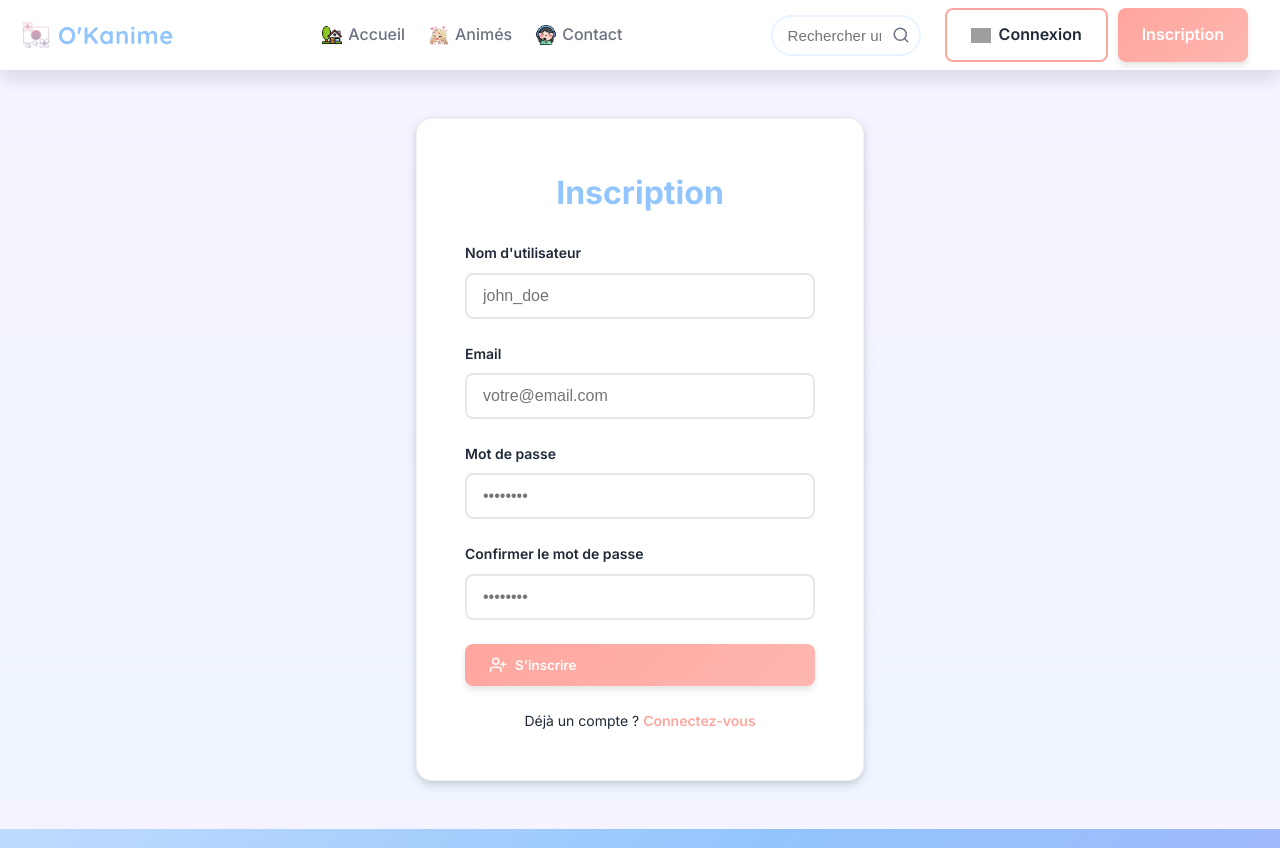
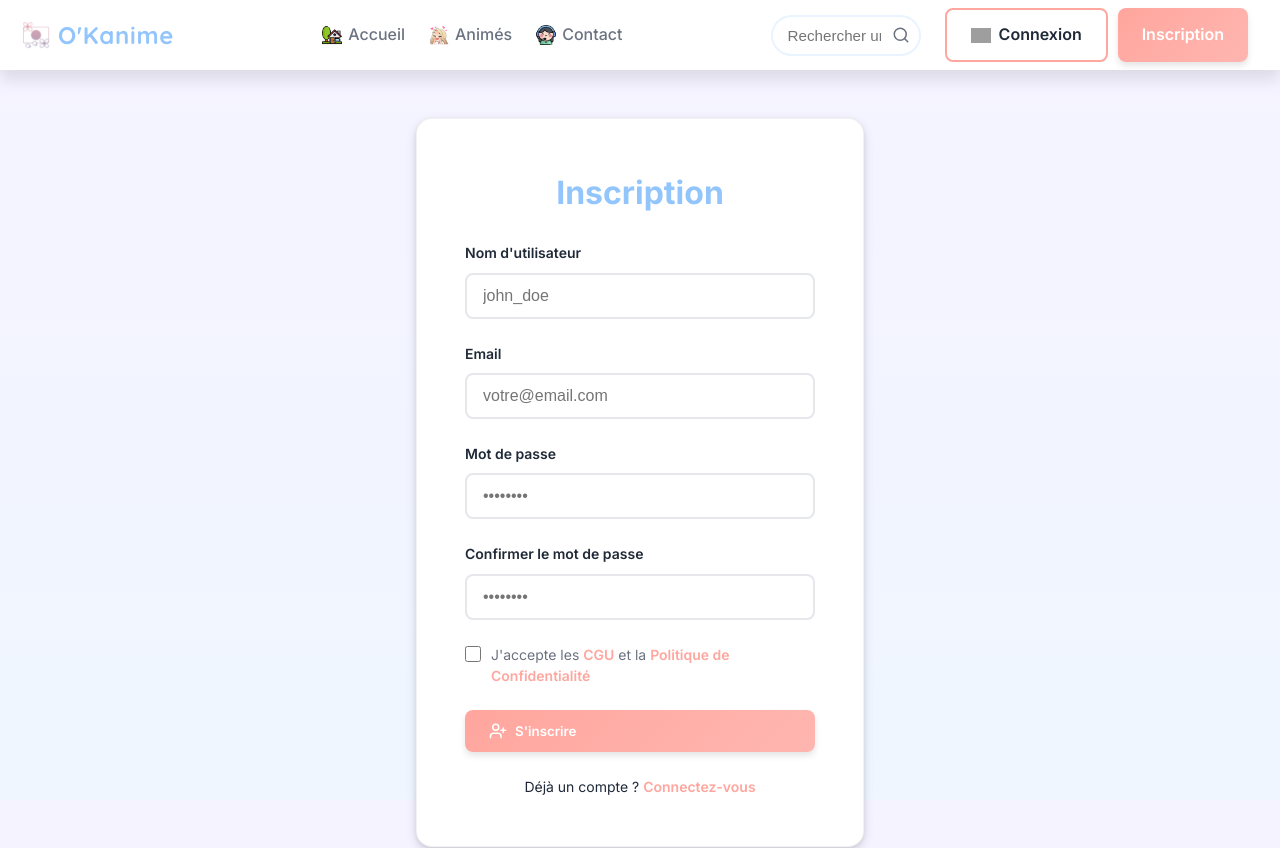
Before and after one commit to B-ludovic/okanime, a Next.js app in the folder frontend/: page /register in a window 1280 px wide. Shown: the top 848 px of the page. Built offline with nearby package versions, Linux system fonts and the light colour scheme; grey boxes are pictures that could not be loaded.

Commit message:
feat: acceptation des CGU obligatoire a l'inscription

```diff
--- a/frontend/components/forms/RegisterForm.js
+++ b/frontend/components/forms/RegisterForm.js
@@ -18,6 +18,7 @@ function RegisterForm() {
     confirmPassword: '',
   });
   const [errors, setErrors] = useState({});
+  const [acceptedCgu, setAcceptedCgu] = useState(false);
   const [loading, setLoading] = useState(false);
 
   const handleChange = (e) => {
@@ -50,6 +51,10 @@ function RegisterForm() {
 
     if (formData.password !== formData.confirmPassword) {
       newErrors.confirmPassword = 'Les mots de passe ne correspondent pas';
+    }
+
+    if (!acceptedCgu) {
+      newErrors.cgu = 'Vous devez accepter les CGU et la politique de confidentialité';
     }
 
     setErrors(newErrors);
@@ -141,6 +146,25 @@ function RegisterForm() {
         {errors.confirmPassword && <span className={styles.formError}>{errors.confirmPassword}</span>}
       </div>
 
+      {/* CGU */}
+      <div className={styles.formGroup}>
+        <label className={styles.cguLabel}>
+          <input
+            type="checkbox"
+            checked={acceptedCgu}
+            onChange={(e) => setAcceptedCgu(e.target.checked)}
+            className={styles.cguCheckbox}
+          />
+          <span>
+            J&apos;accepte les{' '}
+            <Link href="/cgu" className={styles.textLink} target="_blank">CGU</Link>
+            {' '}et la{' '}
+            <Link href="/politique-confidentialite" className={styles.textLink} target="_blank">Politique de Confidentialité</Link>
+          </span>
+        </label>
+        {errors.cgu && <span className={styles.formError}>{errors.cgu}</span>}
+      </div>
+
       {/* Bouton */}
       <button type="submit" className="btn btn-primary w-full" disabled={loading}>
         {loading ? (
--- a/frontend/styles/modules/RegisterForm.module.css
+++ b/frontend/styles/modules/RegisterForm.module.css
@@ -68,6 +68,25 @@
   to { transform: rotate(360deg); }
 }
 
+.cguLabel {
+  display: flex;
+  align-items: flex-start;
+  gap: 0.625rem;
+  font-size: 0.875rem;
+  color: var(--texte-gris);
+  cursor: pointer;
+  line-height: 1.5;
+}
+
+.cguCheckbox {
+  margin-top: 2px;
+  width: 1rem;
+  height: 1rem;
+  flex-shrink: 0;
+  accent-color: var(--bleu-pastel);
+  cursor: pointer;
+}
+
 .textCenter {
   text-align: center;
 }
```
